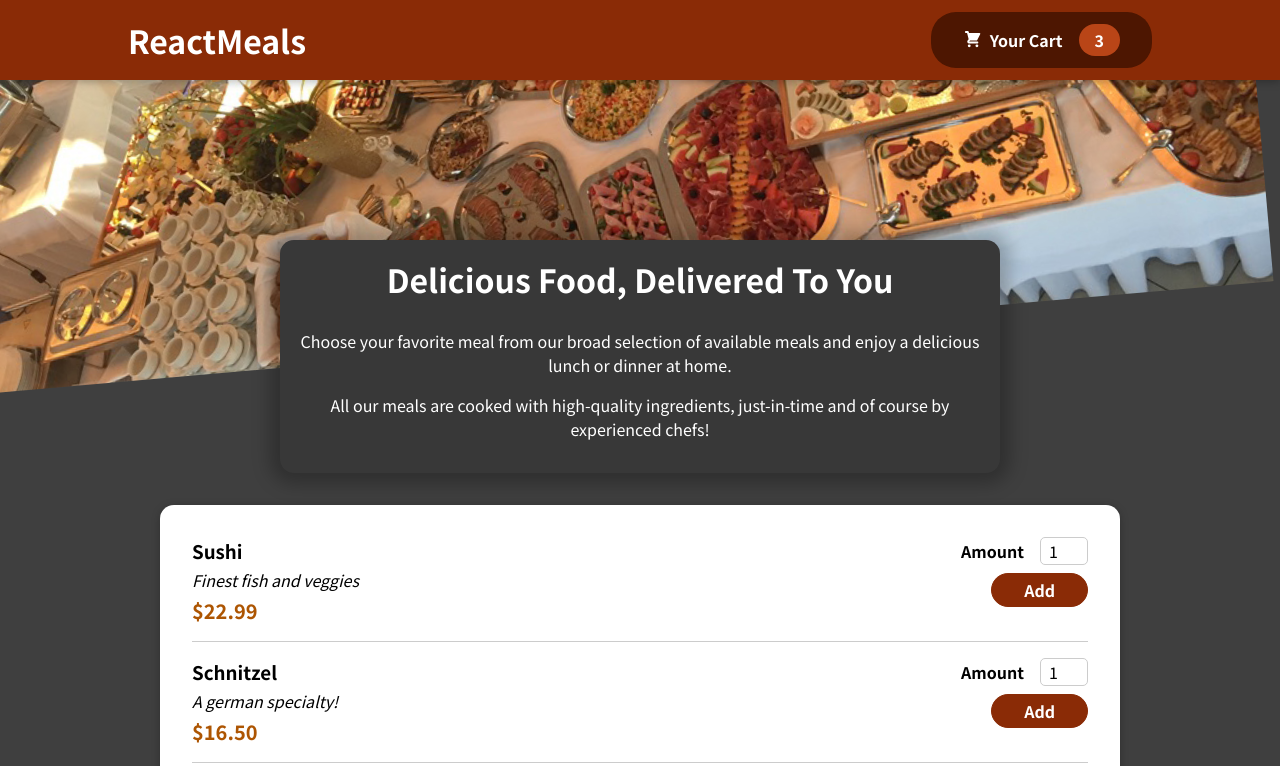
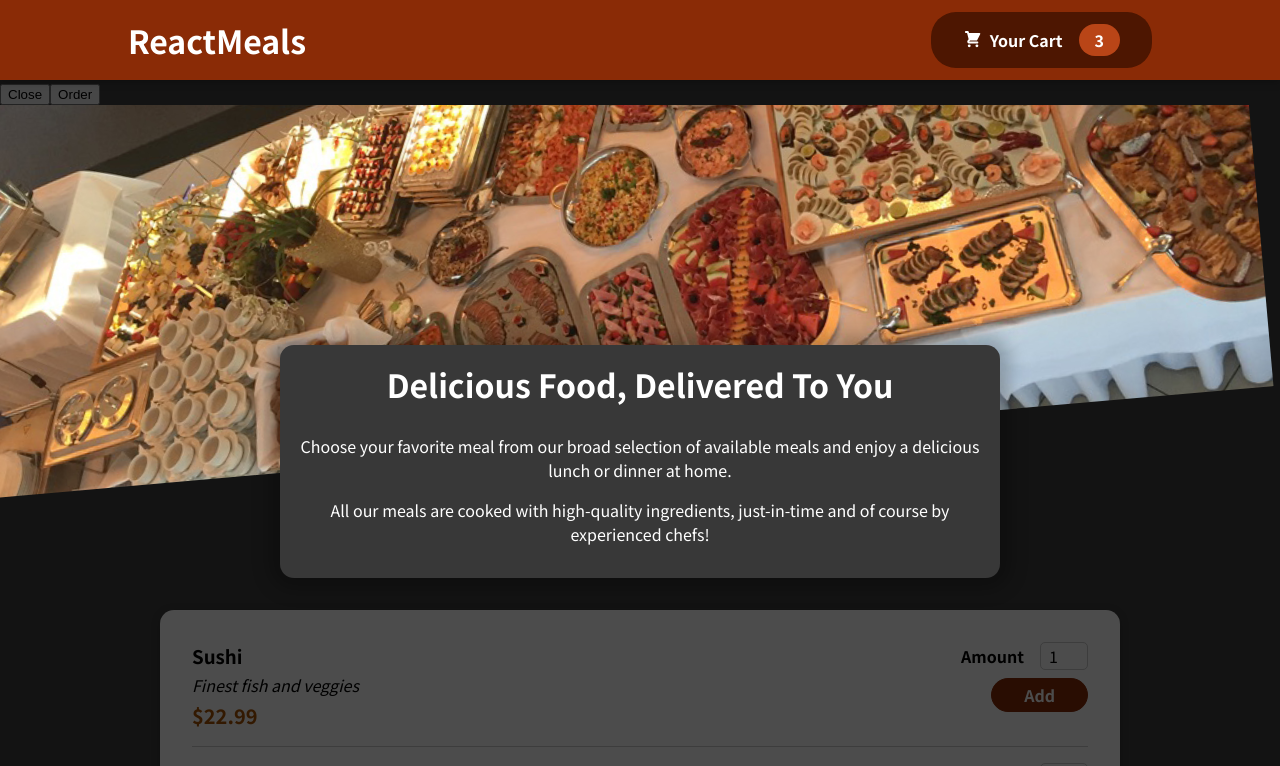
Before and after one commit to matekuna92/react-food, a React (Create React App) app: page / in a window 1280 px wide. Shown: the top 766 px of the page. Built offline with nearby package versions, Linux system fonts and the light colour scheme.

Commit message:
ModalOverlay, Backdrop, Cart components, react Portal

```diff
--- a/public/index.html
+++ b/public/index.html
@@ -28,6 +28,7 @@
   </head>
   <body>
     <noscript>You need to enable JavaScript to run this app.</noscript>
+    <div id="overlays"></div>
     <div id="root"></div>
     <!--
       This HTML file is a template.
--- a/src/App.js
+++ b/src/App.js
@@ -3,10 +3,12 @@ import { Fragment } from 'react';
 import './App.css';
 import Header from './components/Layout/Header';
 import Meals from './components/Meals/Meals';
+import Cart from './components/Cart/Cart';
 
 function App() {
   return (
     <Fragment>
+        <Cart />
         <Header />
         <main>
             <Meals></Meals>
--- a/src/components/Cart/Cart.js
+++ b/src/components/Cart/Cart.js
@@ -1,4 +1,5 @@
 import styles from './Cart.module.css';
+import Modal from '../UI/Modal';
 
 const Cart = (props) => {
     const cartItems = <ul className={styles['cart-items']}>{[
@@ -7,8 +8,8 @@ const Cart = (props) => {
     </ul>;
 
     return (
-        <div>
-            <div> {cartItems} </div>
+        <Modal>
+            {cartItems}
             <div className={styles.total}>
                 <span> Total Amount </span>
                 <span> 35.62 </span>
@@ -17,7 +18,7 @@ const Cart = (props) => {
                 <button className={styles['button--alt']}> Close </button>
                 <button className={styles.button}> Order </button>
             </div>
-        </div>
+        </Modal>
     );
 };
 
--- /dev/null
+++ b/src/components/UI/Backdrop.js
@@ -0,0 +1,9 @@
+import styles from './Backdrop.module.css';
+
+const Backdrop = () => {
+    return (
+    <div className={styles.backdrop}></div>
+    );
+}
+
+export default Backdrop;
--- /dev/null
+++ b/src/components/UI/Backdrop.module.css
@@ -0,0 +1,8 @@
+.backdrop {
+    position: fixed;
+    top: 0;
+    left: 0;
+    width: 100vw;
+    height: 100vh;
+    background: rgba(0, 0, 0, .7);
+}
--- /dev/null
+++ b/src/components/UI/Modal.js
@@ -0,0 +1,28 @@
+import { Fragment } from 'react';
+import ReactDOM from 'react-dom';
+
+import styles from './Modal.module.css';
+import Backdrop from './Backdrop';
+import ModalOverlay from "./ModalOverlay";
+
+const Modal = (props) => {
+    const portalElements = document.getElementById('overlays');
+
+
+// without portal:
+//    return (
+//        <Fragment>
+//            <Backdrop />
+//            <ModalOverlay> {props.children} </ModalOverlay>
+//        </Fragment>
+//    );
+
+    return (
+        <Fragment>
+            {ReactDOM.createPortal(<Backdrop />, portalElements)}
+            {ReactDOM.createPortal(<ModalOverlay> {props.children} </ModalOverlay>, portalElements)}
+        </Fragment>
+    );
+}
+
+export default Modal;
--- /dev/null
+++ b/src/components/UI/ModalOverlay.js
@@ -0,0 +1,12 @@
+import styles from './ModalOverlay.module.css';
+
+// children will holds the value of content passed between opening and closing tags of Modal component
+const ModalOverlay = (props) => {
+    return (
+        <div className={styles['modal-overlay']}>
+            <div className={styles.content}> {props.children} </div>
+        </div>
+    );
+}
+
+export default ModalOverlay;
--- /dev/null
+++ b/src/components/UI/ModalOverlay.module.css
@@ -0,0 +1,3 @@
+.modal-overlay {
+
+}
```
Also changed, not shown: src/components/UI/Modal.module.css (added).
